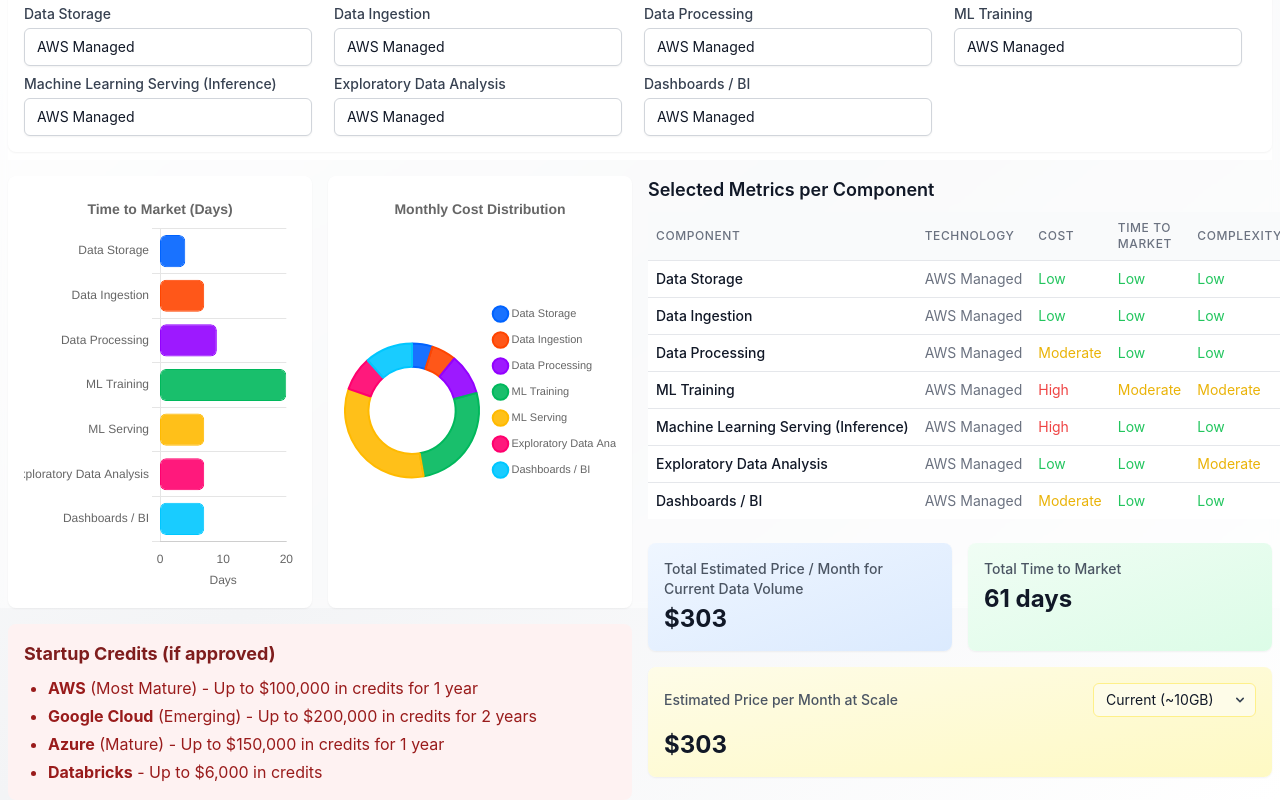
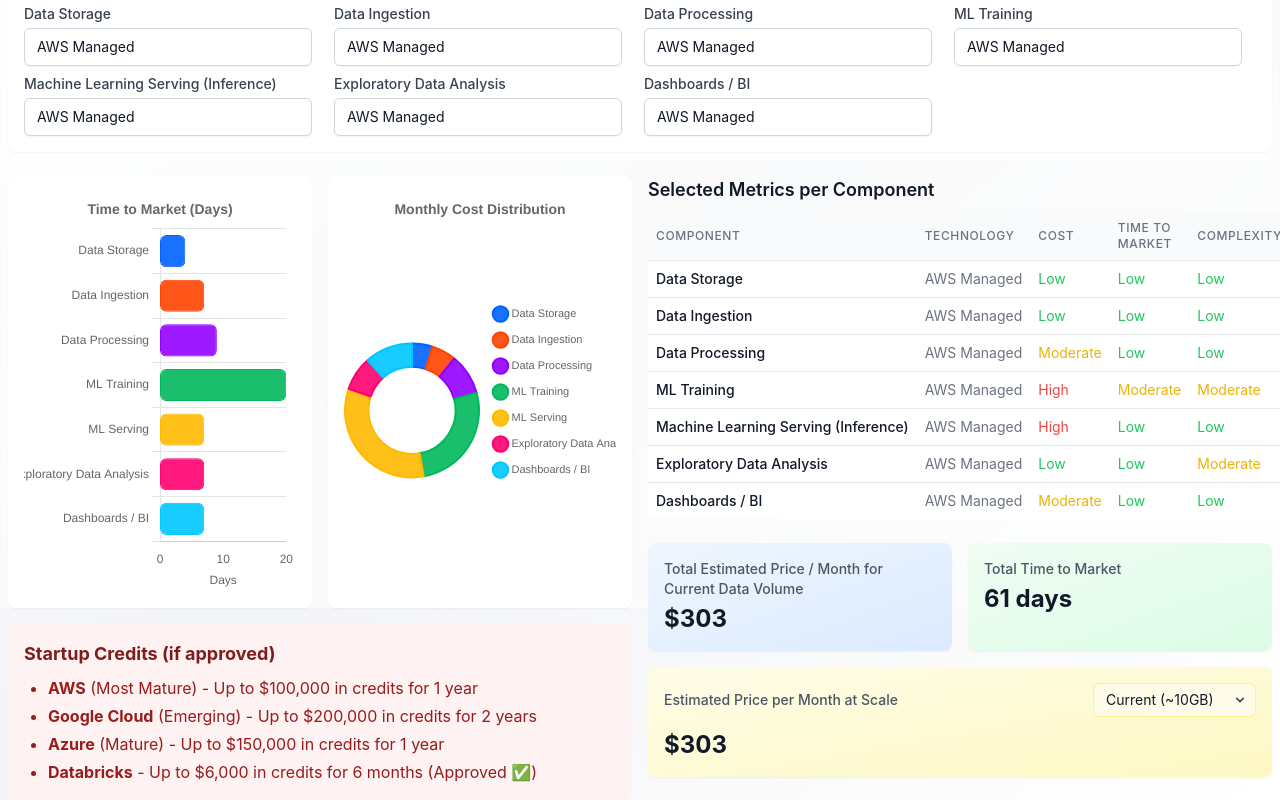
Before and after one commit to daiyaan-gp/lakehouse-decision-tool, a React (Create React App) app: page / in a window 1280 px wide. Shown: the part 192-992 px from the top of the page. Built offline with nearby package versions, Linux system fonts and the light colour scheme.

Commit message:
Update: Modified Databricks startup credits text with approval status

```diff
--- a/src/components/Dashboard.jsx
+++ b/src/components/Dashboard.jsx
@@ -159,7 +159,7 @@
               <li><span className="font-bold">AWS</span> (Most Mature) - Up to $100,000 in credits for 1 year</li>
               <li><span className="font-bold">Google Cloud</span> (Emerging) - Up to $200,000 in credits for 2 years</li>
               <li><span className="font-bold">Azure</span> (Mature) - Up to $150,000 in credits for 1 year</li>
-              <li><span className="font-bold">Databricks</span> - Up to $6,000 in credits</li>
+              <li><span className="font-bold">Databricks</span> - Up to $6,000 in credits for 6 months (Approved ✅)</li>
             </ul>
           </div>
         </div>
```
